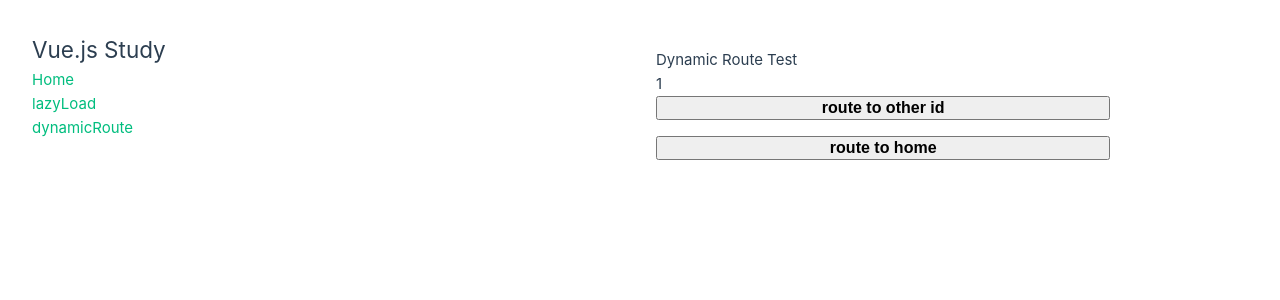
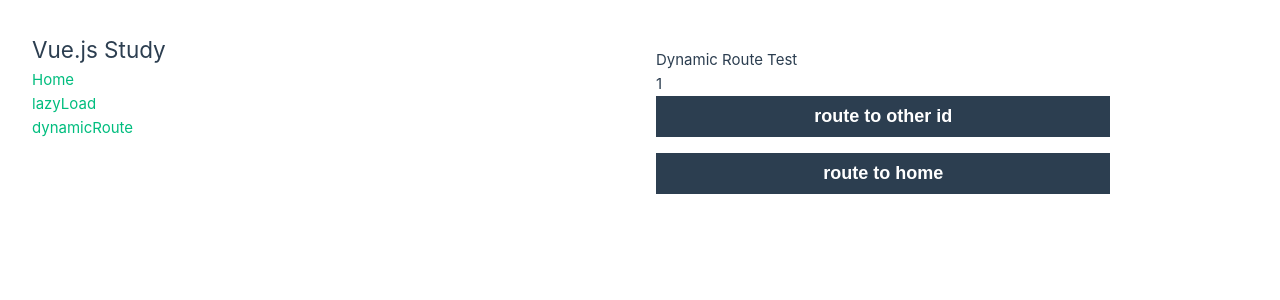
Before and after one commit to Jaejin-Song/vue-study-with-vite, a Vue app: page /dynamicRoute/1 in a window 1280 px wide. Shown: the top 300 px of the page. Built offline with nearby package versions, Linux system fonts and the light colour scheme.

Commit message:
Style : button sytle 전역으로 변경

```diff
--- a/src/assets/main.css
+++ b/src/assets/main.css
@@ -23,4 +23,13 @@ a,
 
 #app {
   display: flex;
+
+  & button {
+    border: none;
+    font-size: 18px;
+    font-weight: 600;
+    padding: 10px;
+    background-color: var(--color-text);
+    color: var(--color-background);
+  }
 }
--- a/src/components/DynamicRoute.vue
+++ b/src/components/DynamicRoute.vue
@@ -43,10 +43,5 @@ onBeforeRouteUpdate((to, from) => {
   display: flex;
   flex-direction: column;
   gap: 1rem;
-
-  button {
-    font-size: 16px;
-    font-weight: bold;
-  }
 }
 </style>
```
Also changed, not shown: 1 other file (tests, documents, lock files or other folders).
